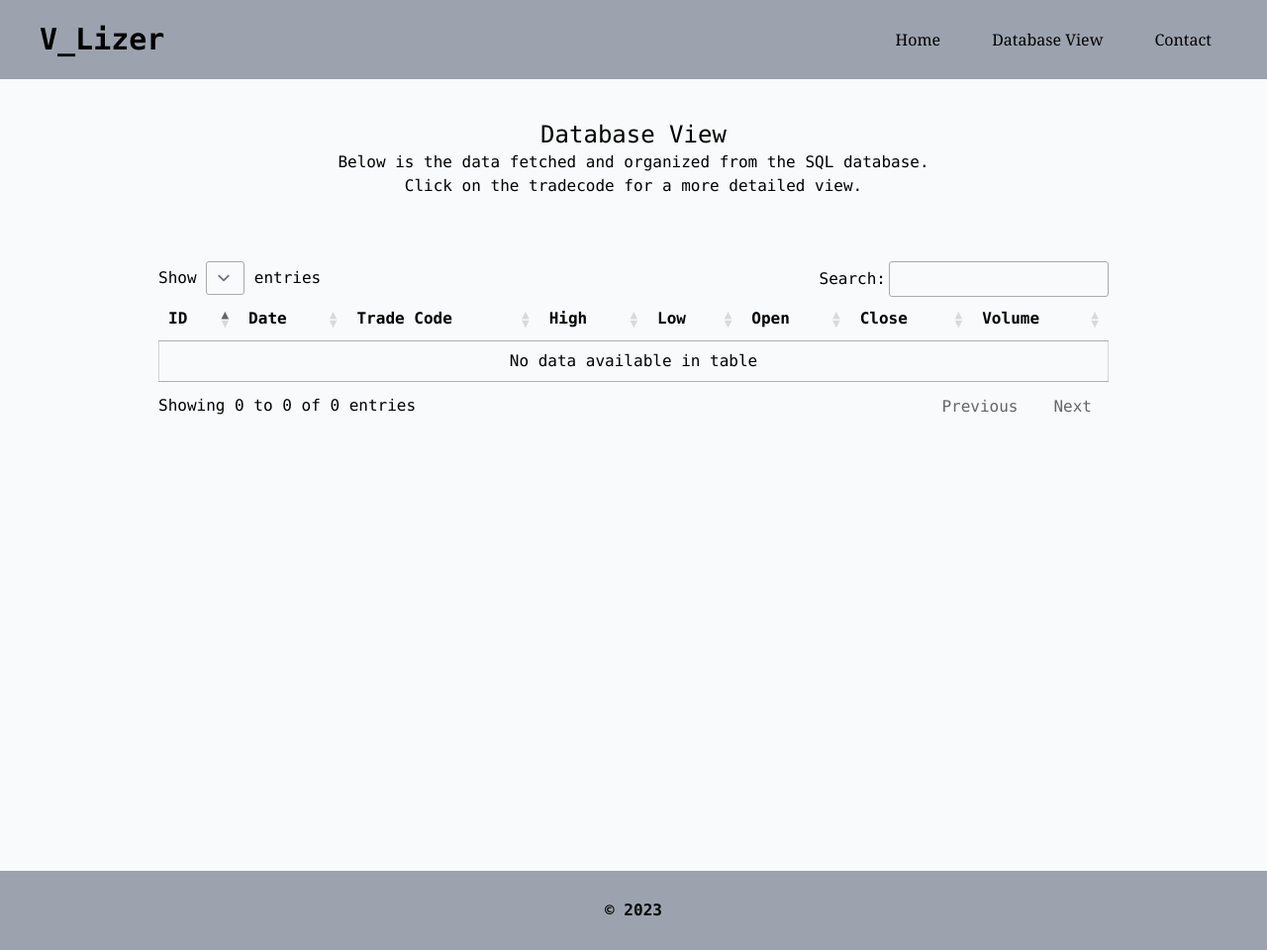
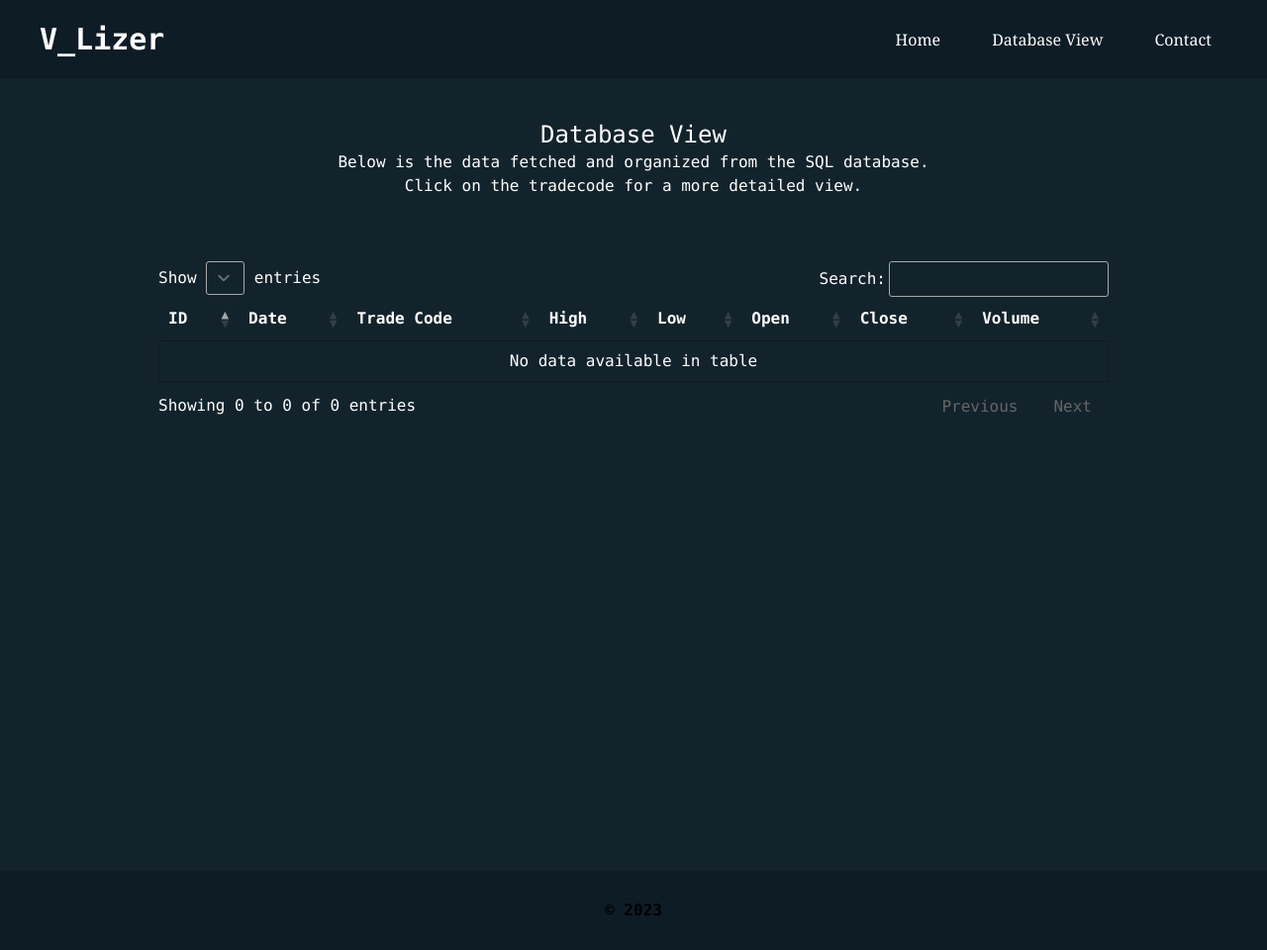
Before and after one commit to XooTB/trade_visualizer, a Django app: template visualize/main/templates/main/tableview.html in a window 1280 px wide. Shown: the whole page at 99% size. Run offline with Django 3.2, Linux system fonts and the light colour scheme; the template is opened without the code that fills it, so the values that code supplies are empty; some libraries are stand-ins or nearby versions.

Commit message:
Updated Colors

```diff
--- a/visualize/main/templates/main/base.html
+++ b/visualize/main/templates/main/base.html
@@ -14,33 +14,37 @@
   </head>
 
   <body class="bg-gray-50 font-serif leading-normal tracking-normal">
-    <nav class="h-20 bg-gray-400 flex items-center justify-between px-10">
-      <a href="/" class="hover:text-blue-700">
+    <nav
+      class="h-20 flex items-center justify-between px-10 bg-[#0E1C26] text-white"
+    >
+      <a href="/" class="hover:text-[#2A454B]">
         <h1 class="text-3xl font-mono font-semibold">V_Lizer</h1>
       </a>
       <ul class="flex gap-5 justify-center">
         <li
-          class="hover:bg-slate-200 px-4 py-2 rounded-lg hover:transition hover:cursor-pointer duration-75 font-medium"
+          class="hover:bg-[#172A32] px-4 py-2 rounded-lg hover:transition hover:cursor-pointer duration-75 font-medium"
         >
           <a href="/">Home</a>
         </li>
         <li
-          class="hover:bg-slate-200 px-4 py-2 rounded-lg hover:transition hover:cursor-pointer duration-75 font-medium"
+          class="hover:bg-[#172A32] px-4 py-2 rounded-lg hover:transition hover:cursor-pointer duration-75 font-medium"
         >
           <a href="/tableview">Database View</a>
         </li>
         <li
-          class="hover:bg-slate-200 px-4 py-2 rounded-lg hover:transition hover:cursor-pointer duration-75 font-medium"
+          class="hover:bg-[#172A32] px-4 py-2 rounded-lg hover:transition hover:cursor-pointer duration-75 font-medium"
         >
           <a>Contact</a>
         </li>
       </ul>
     </nav>
-    <section class="min-h-screen w-full flex justify-center">
+    <section
+      class="min-h-screen w-full flex justify-center bg-[#13232C] text-[#FFFFFF]"
+    >
       {% block content %} {% endblock content %}
     </section>
     <footer>
-      <div class="h-20 bg-gray-400 flex items-center justify-center">
+      <div class="h-20 bg-[#0E1C26] flex items-center justify-center">
         <p class="text-center font-semibold font-mono">© 2023</p>
       </div>
     </footer>
--- a/visualize/main/templates/main/detailedView.html
+++ b/visualize/main/templates/main/detailedView.html
@@ -2,7 +2,7 @@
 <script>
   window.onload = function () {
     const chart = new CanvasJS.Chart("chartContainer1", {
-      theme: "light2",
+      theme: "dark2",
       zoomEnabled: true,
       title: {
         text: "Trade History",
@@ -23,7 +23,7 @@
     });
 
     const chart2 = new CanvasJS.Chart("chartContainer2", {
-      theme: "light1",
+      theme: "dark2",
       exportEnabled: true,
       zoomEnabled: true,
       title: {
--- a/visualize/main/templates/main/tableview.html
+++ b/visualize/main/templates/main/tableview.html
@@ -30,7 +30,7 @@
           <td>
             <a
               href="{% url 'detailview' data.trade_code %}"
-              class="hover:text-blue-500 underline"
+              class="hover:text-[#2A454B] underline"
               >{{ data.trade_code }}</a
             >
           </td>
--- a/visualize/theme/static/css/dist/styles.css
+++ b/visualize/theme/static/css/dist/styles.css
@@ -851,6 +851,16 @@ select {
   background-color: rgb(249 250 251 / var(--tw-bg-opacity));
 }
 
+.bg-\[\#0E1C26\] {
+  --tw-bg-opacity: 1;
+  background-color: rgb(14 28 38 / var(--tw-bg-opacity));
+}
+
+.bg-\[\#13232C\] {
+  --tw-bg-opacity: 1;
+  background-color: rgb(19 35 44 / var(--tw-bg-opacity));
+}
+
 .px-10 {
   padding-left: 2.5rem;
   padding-right: 2.5rem;
@@ -921,11 +931,6 @@ select {
   line-height: 1;
 }
 
-.text-lg {
-  font-size: 1.125rem;
-  line-height: 1.75rem;
-}
-
 .text-xl {
   font-size: 1.25rem;
   line-height: 1.75rem;
@@ -952,6 +957,25 @@ select {
   color: rgb(37 99 235 / var(--tw-text-opacity));
 }
 
+.text-white {
+  --tw-text-opacity: 1;
+  color: rgb(255 255 255 / var(--tw-text-opacity));
+}
+
+.text-\[\#2A454B\] {
+  --tw-text-opacity: 1;
+  color: rgb(42 69 75 / var(--tw-text-opacity));
+}
+
+.text-\[\#FFFFF\] {
+  color: #FFFFF;
+}
+
+.text-\[\#FFFFFF\] {
+  --tw-text-opacity: 1;
+  color: rgb(255 255 255 / var(--tw-text-opacity));
+}
+
 .underline {
   text-decoration-line: underline;
 }
@@ -969,6 +993,16 @@ select {
   background-color: rgb(226 232 240 / var(--tw-bg-opacity));
 }
 
+.hover\:bg-\[\#253E45\]:hover {
+  --tw-bg-opacity: 1;
+  background-color: rgb(37 62 69 / var(--tw-bg-opacity));
+}
+
+.hover\:bg-\[\#172A32\]:hover {
+  --tw-bg-opacity: 1;
+  background-color: rgb(23 42 50 / var(--tw-bg-opacity));
+}
+
 .hover\:text-blue-500:hover {
   --tw-text-opacity: 1;
   color: rgb(59 130 246 / var(--tw-text-opacity));
@@ -979,6 +1013,16 @@ select {
   color: rgb(29 78 216 / var(--tw-text-opacity));
 }
 
+.hover\:text-\[\#2A454B\]:hover {
+  --tw-text-opacity: 1;
+  color: rgb(42 69 75 / var(--tw-text-opacity));
+}
+
+.hover\:text-\[\#1C3139\]:hover {
+  --tw-text-opacity: 1;
+  color: rgb(28 49 57 / var(--tw-text-opacity));
+}
+
 .hover\:transition:hover {
   transition-property: color, background-color, border-color, text-decoration-color, fill, stroke, opacity, box-shadow, transform, filter, -webkit-backdrop-filter;
   transition-property: color, background-color, border-color, text-decoration-color, fill, stroke, opacity, box-shadow, transform, filter, backdrop-filter;
```
